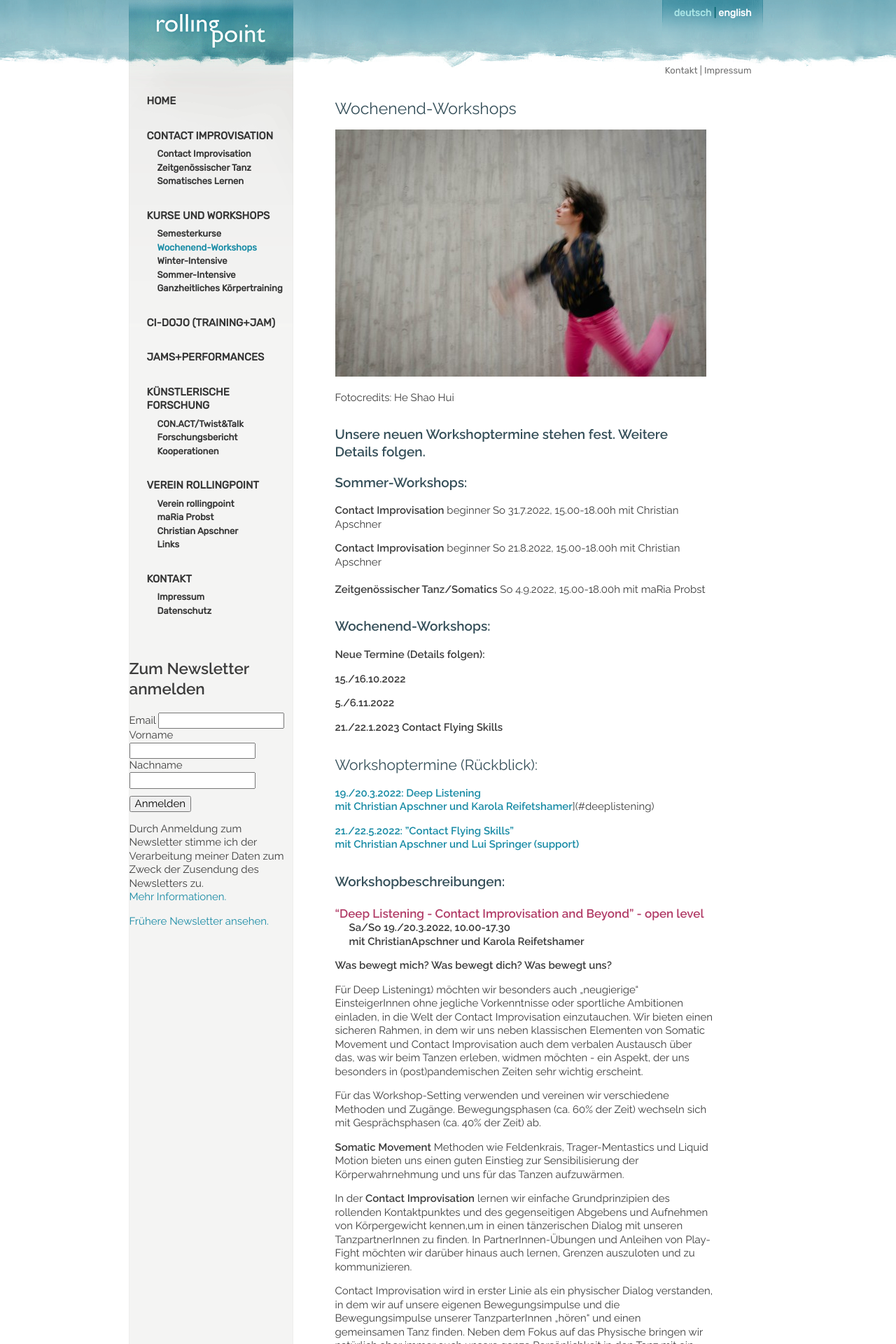
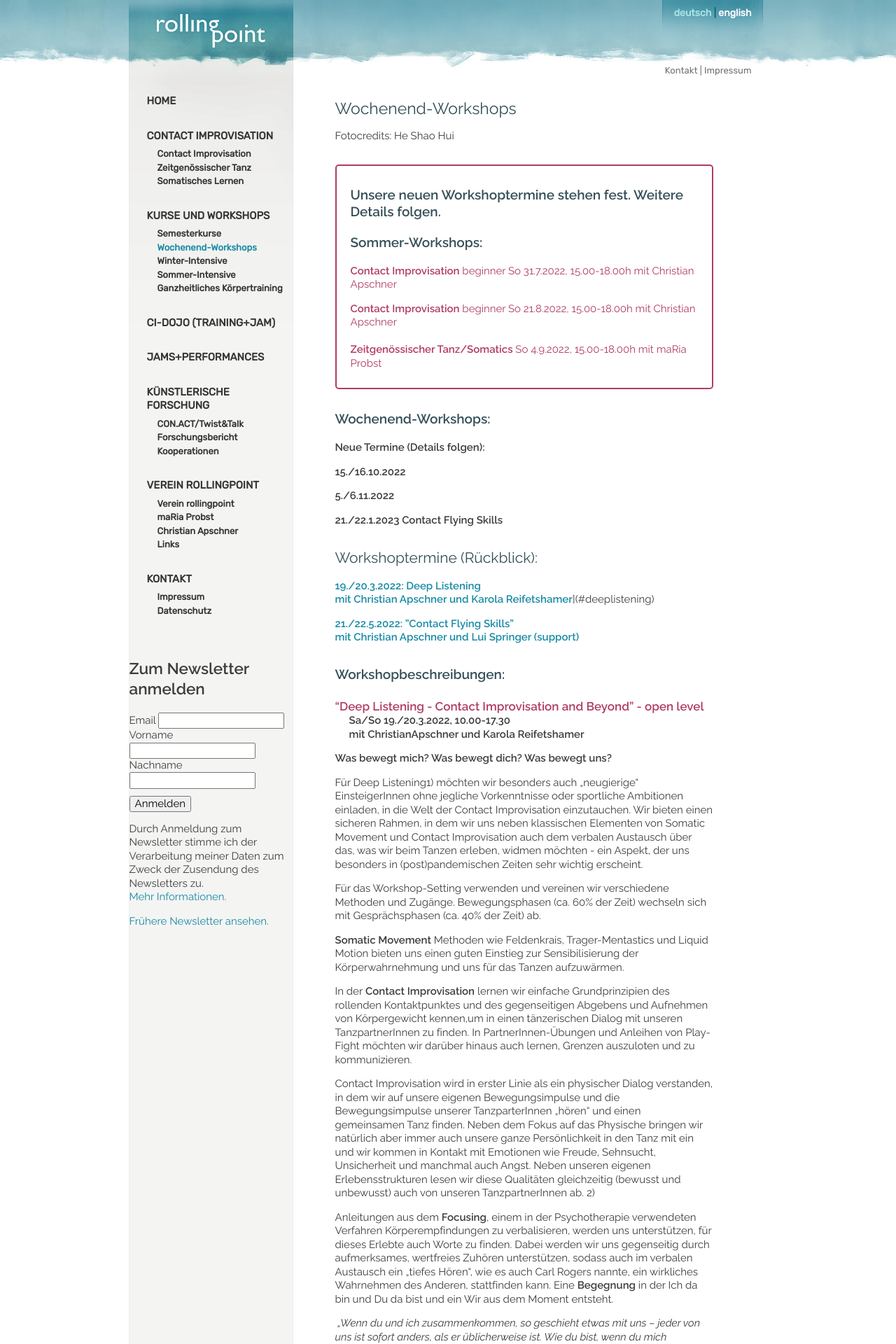
Before and after one commit to manulari/rollingpointat, a Jekyll site: the page built from _pages_de/workshops.md, in a window 1280 px wide. Shown: the top 1920 px of the page at 70% size. Built offline with Jekyll 4.4.1, drawn with Linux system fonts in a browser that asks for light colours; comment, search, counter and statistics services are not loaded.

Commit message:
Update page (de) “workshops”

```diff
--- a/_pages_de/workshops.md
+++ b/_pages_de/workshops.md
@@ -4,19 +4,19 @@ title: Wochenend-Workshops
 ---
 # Wochenend-Workshops
 
-![](/assets/uploads/20160609.145929.jpg)
+
 
 Fotocredits: He Shao Hui
 
-### Unsere neuen Workshoptermine stehen fest. Weitere Details folgen.
-
-### Sommer-Workshops:
-
-**Contact Improvisation** beginner So 31.7.2022, 15.00-18.00h mit Christian Apschner
-
-**Contact Improvisation** beginner So 21.8.2022, 15.00-18.00h mit Christian Apschner\
-\
-**Zeitgenössischer Tanz/Somatics** So 4.9.2022, 15.00-18.00h mit maRia Probst
+> ### Unsere neuen Workshoptermine stehen fest. Weitere Details folgen.
+>
+> ### Sommer-Workshops:
+>
+> **Contact Improvisation** beginner So 31.7.2022, 15.00-18.00h mit Christian Apschner
+>
+> **Contact Improvisation** beginner So 21.8.2022, 15.00-18.00h mit Christian Apschner\
+> \
+> **Zeitgenössischer Tanz/Somatics** So 4.9.2022, 15.00-18.00h mit maRia Probst
 
 ### Wochenend-Workshops:
 
```
